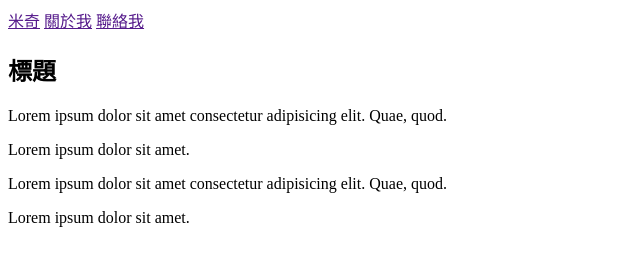
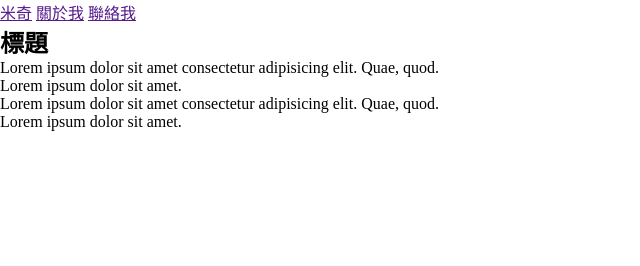
Before and after one commit to roger87/RWD, a plain HTML site: page index.html in a window 1280 px wide. Shown: the whole page, without its empty margins (0-640 px from the left). Drawn offline with Linux system fonts and the light colour scheme.

Commit message:
連結scss

```diff
--- a/index.html
+++ b/index.html
@@ -3,6 +3,7 @@
 <head>
     <meta charset="UTF-8">
     <meta name="viewport" content="width=device-width, initial-scale=1.0 user-scalable=no">
+    <link rel="stylesheet" href="style.css">
     <title>響應式網站</title>
 </head>
 <body>
--- /dev/null
+++ b/style.scss
@@ -0,0 +1,6 @@
+*{
+    margin: 0;
+    padding: 0;
+    font-family: 微軟正黑體;
+    box-sizing: border-box;
+}
```
Also changed, not shown: style.css (added), 1 other file.
